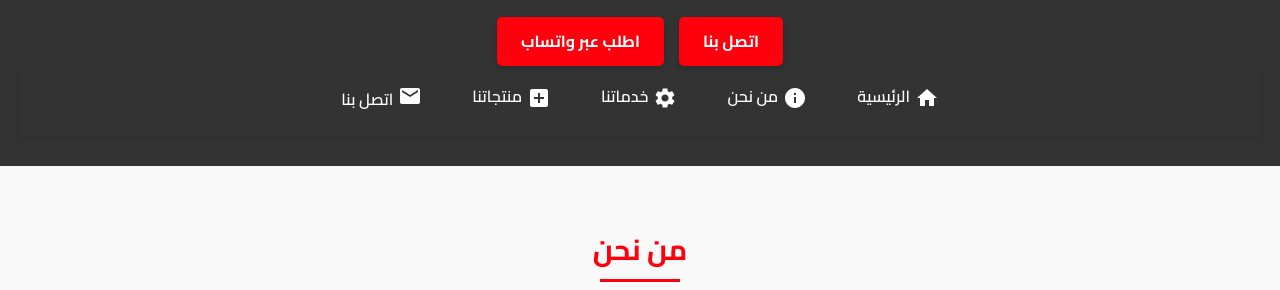
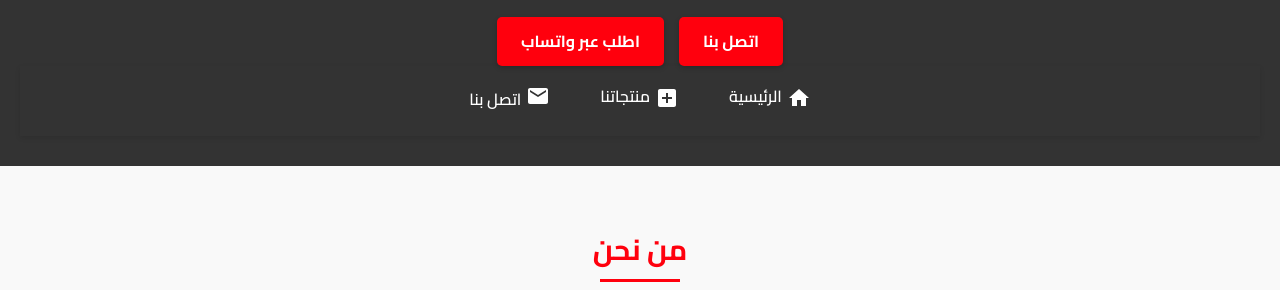
Before and after one commit to mohamedgmy/Dmirad, a plain HTML site: page index.html in a window 1280 px wide. Shown: the part 343-633 px from the top of the page. Drawn offline with Linux system fonts and the light colour scheme.

Commit message:
index.html

```diff
--- a/index.html
+++ b/index.html
@@ -49,8 +49,8 @@
         <nav class="main-nav">
         <ul>
             <li><a href="#home"><i class="nav-icon home-icon"></i>الرئيسية</a></li>
-            <li><a href="#about"><i class="nav-icon about-icon"></i>من نحن</a></li>
-            <li><a href="#services"><i class="nav-icon services-icon"></i>خدماتنا</a></li>
+<!--             <li><a href="#about"><i class="nav-icon about-icon"></i>من نحن</a></li>
+            <li><a href="#services"><i class="nav-icon services-icon"></i>خدماتنا</a></li> -->
             <li><a href="#products-section"><i class="nav-icon products-icon"></i>منتجاتنا</a></li>
             <li><a href="#contact"><i class="nav-icon contact-icon"></i>اتصل بنا</a></li>
         </ul>
```
